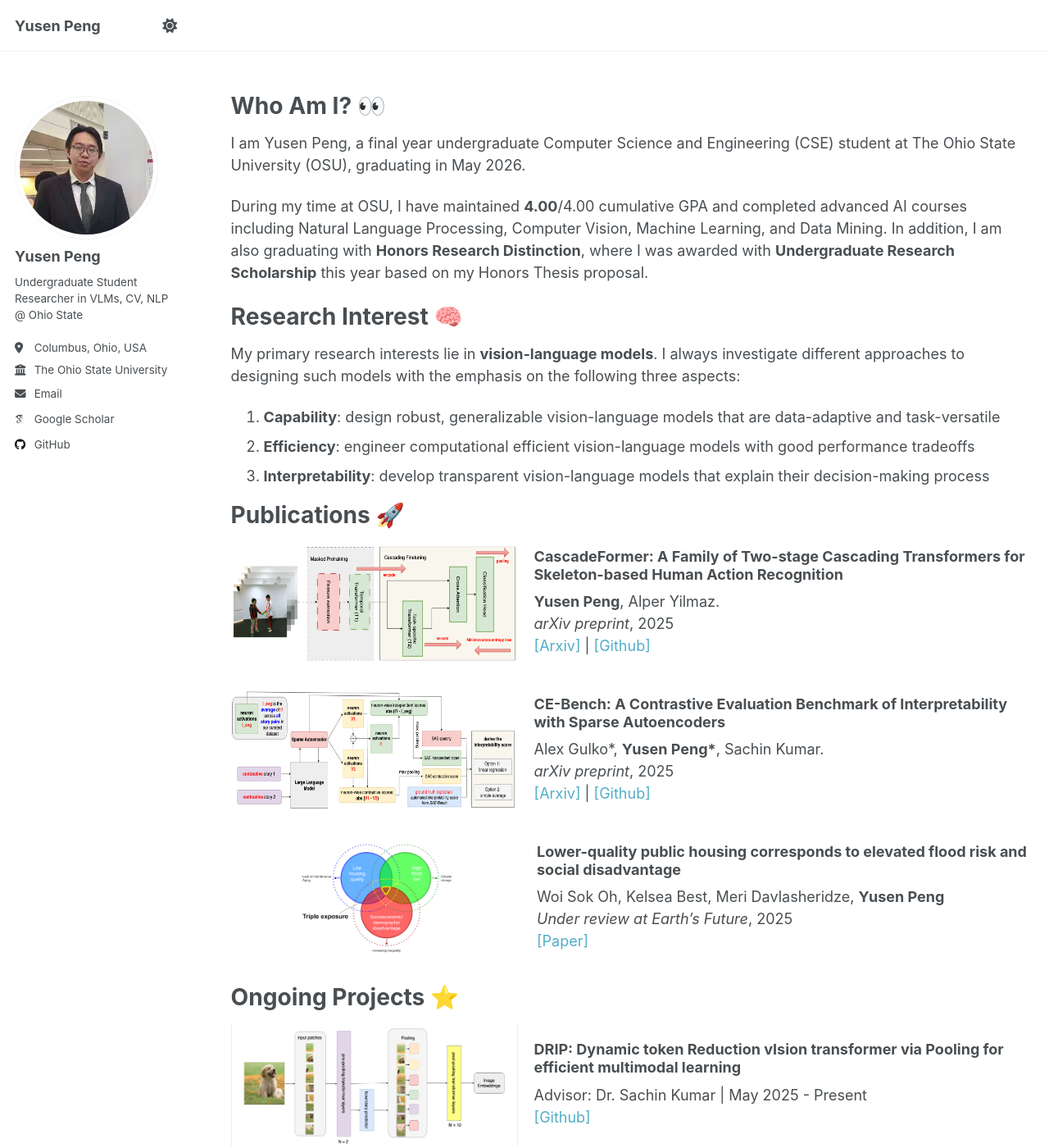
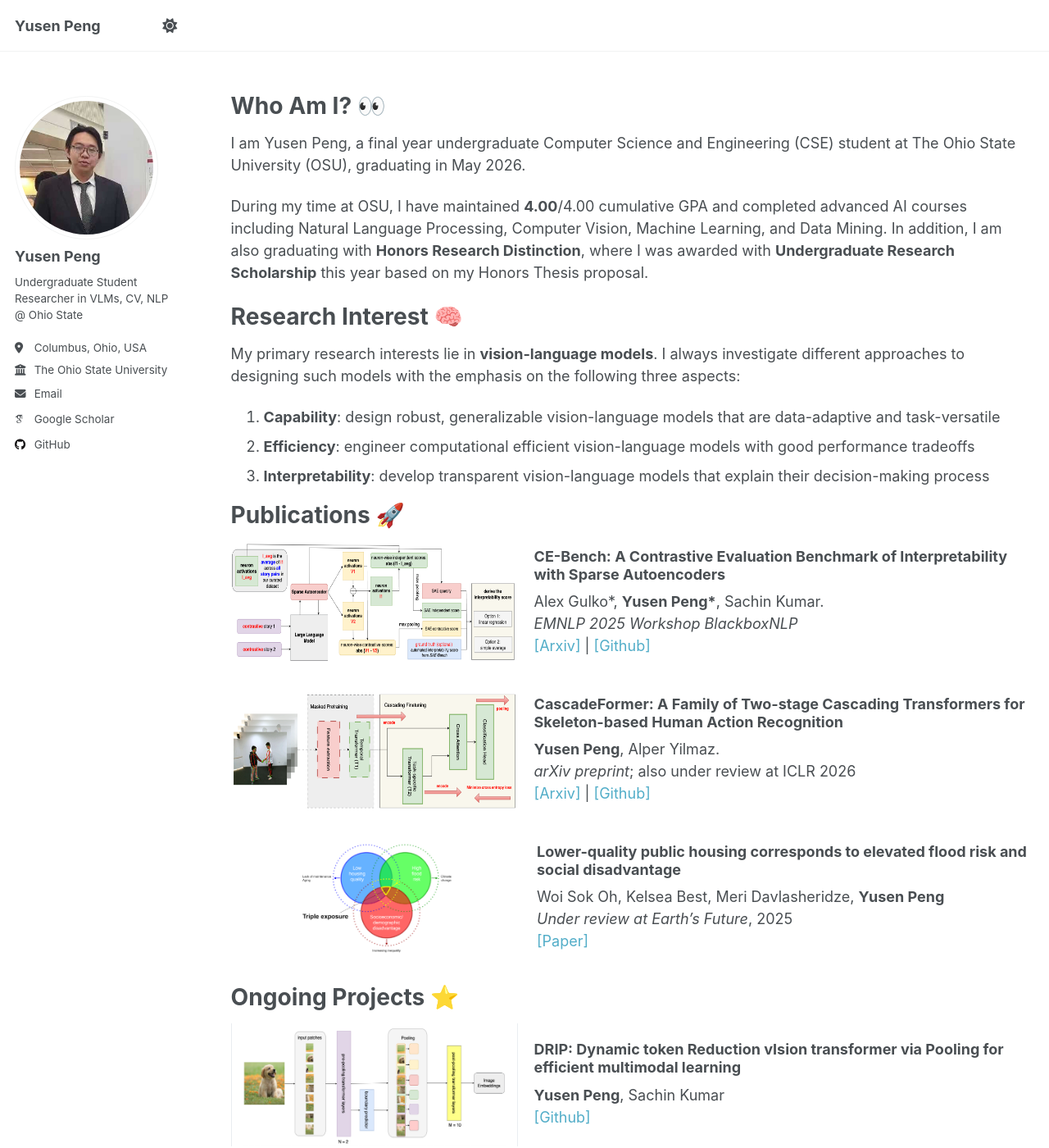
Before and after one commit to Yusen-Peng/Yusen-Peng.github.io, a Jekyll site: the page built from _pages/about.md, in a window 1280 px wide and 1400 px high. Shown: the whole window at 82% size. Built offline with Jekyll 4.4.1, drawn with Linux system fonts in a browser that asks for light colours; some web fonts are replaced; a script that is not in the unit is left out.

Commit message:
update paper status

```diff
--- a/_pages/about.md
+++ b/_pages/about.md
@@ -26,25 +26,24 @@ Publications 🚀
 ======
 
 <div style="display:flex;align-items:center;margin-bottom:30px;">
+  <img src="../images/CE-Bench.png" alt="CE-Bench" style="width:350px;height:150px;margin-right:20px;">
+  <div class="paper-info">
+    <h3 style="margin-top:0;">CE-Bench: A Contrastive Evaluation Benchmark of Interpretability with Sparse Autoencoders</h3>
+    Alex Gulko*, <strong>Yusen Peng*</strong>, Sachin Kumar.<br>
+    <i>EMNLP 2025 Workshop BlackboxNLP</i><br>
+    <a href="https://arxiv.org/abs/2509.00691" target="_blank">[Arxiv]</a> |
+    <a href="https://github.com/Yusen-Peng/CE-Bench" target="_blank">[Github]</a>
+  </div>
+</div>
+
+<div style="display:flex;align-items:center;margin-bottom:30px;">
   <img src="../images/CascadeFormer.png" alt="CascadeFormer" style="width:350px;height:150px;margin-right:20px;">
   <div class="paper-info">
     <h3 style="margin-top:0;">CascadeFormer: A Family of Two-stage Cascading Transformers for Skeleton-based Human Action Recognition</h3>
     <strong>Yusen Peng</strong>, Alper Yilmaz.<br>
-    <i>arXiv preprint</i>, 2025<br>
+    <i>arXiv preprint</i>; also under review at ICLR 2026<br>
     <a href="https://arxiv.org/abs/2509.00692" target="_blank">[Arxiv]</a> |
     <a href="https://github.com/Yusen-Peng/CascadeFormer" target="_blank">[Github]</a>
-  </div>
-</div>
-
-
-<div style="display:flex;align-items:center;margin-bottom:30px;">
-  <img src="../images/CE-Bench.png" alt="CE-Bench" style="width:350px;height:150px;margin-right:20px;">
-  <div class="paper-info">
-    <h3 style="margin-top:0;">CE-Bench: A Contrastive Evaluation Benchmark of Interpretability with Sparse Autoencoders</h3>
-    Alex Gulko*, <strong>Yusen Peng*</strong>, Sachin Kumar.<br>
-    <i>arXiv preprint</i>, 2025<br>
-    <a href="https://arxiv.org/abs/2509.00691" target="_blank">[Arxiv]</a> |
-    <a href="https://github.com/Yusen-Peng/CE-Bench" target="_blank">[Github]</a>
   </div>
 </div>
 
@@ -67,7 +66,7 @@ Ongoing Projects ⭐️
   <img src="../images/DRIP.png" alt="DRIP" style="width:350px;height:150px;margin-right:20px;">
   <div class="paper-info">
     <h3 style="margin-top:0;">DRIP: Dynamic token Reduction vIsion transformer via Pooling for efficient multimodal learning</h3>
-    Advisor: Dr. Sachin Kumar | May 2025 - Present<br>
+    <strong>Yusen Peng</strong>, Sachin Kumar<br>
     <a href="https://github.com/Yusen-Peng/DRIP" target="_blank">[Github]</a>
   </div>
 </div>
```
